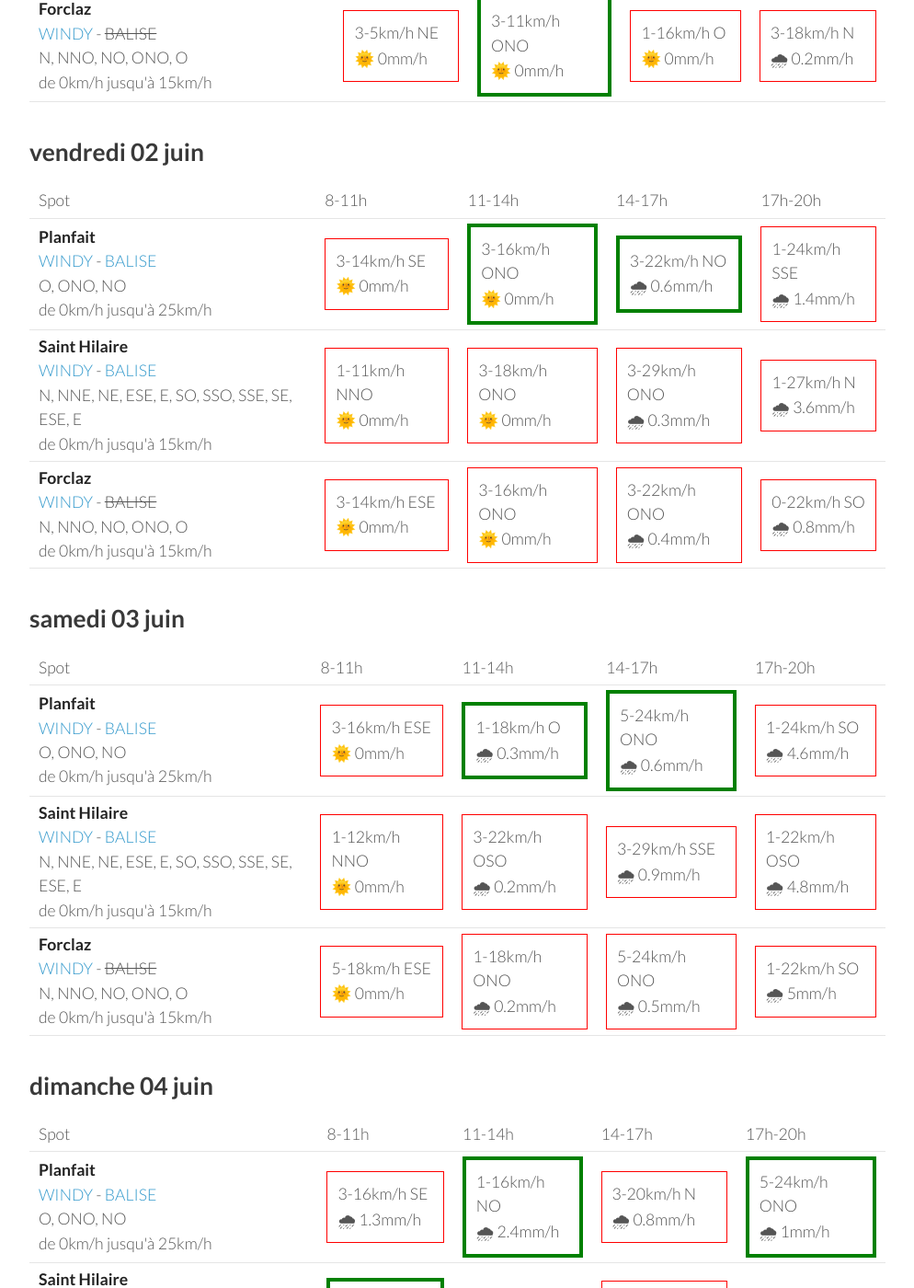
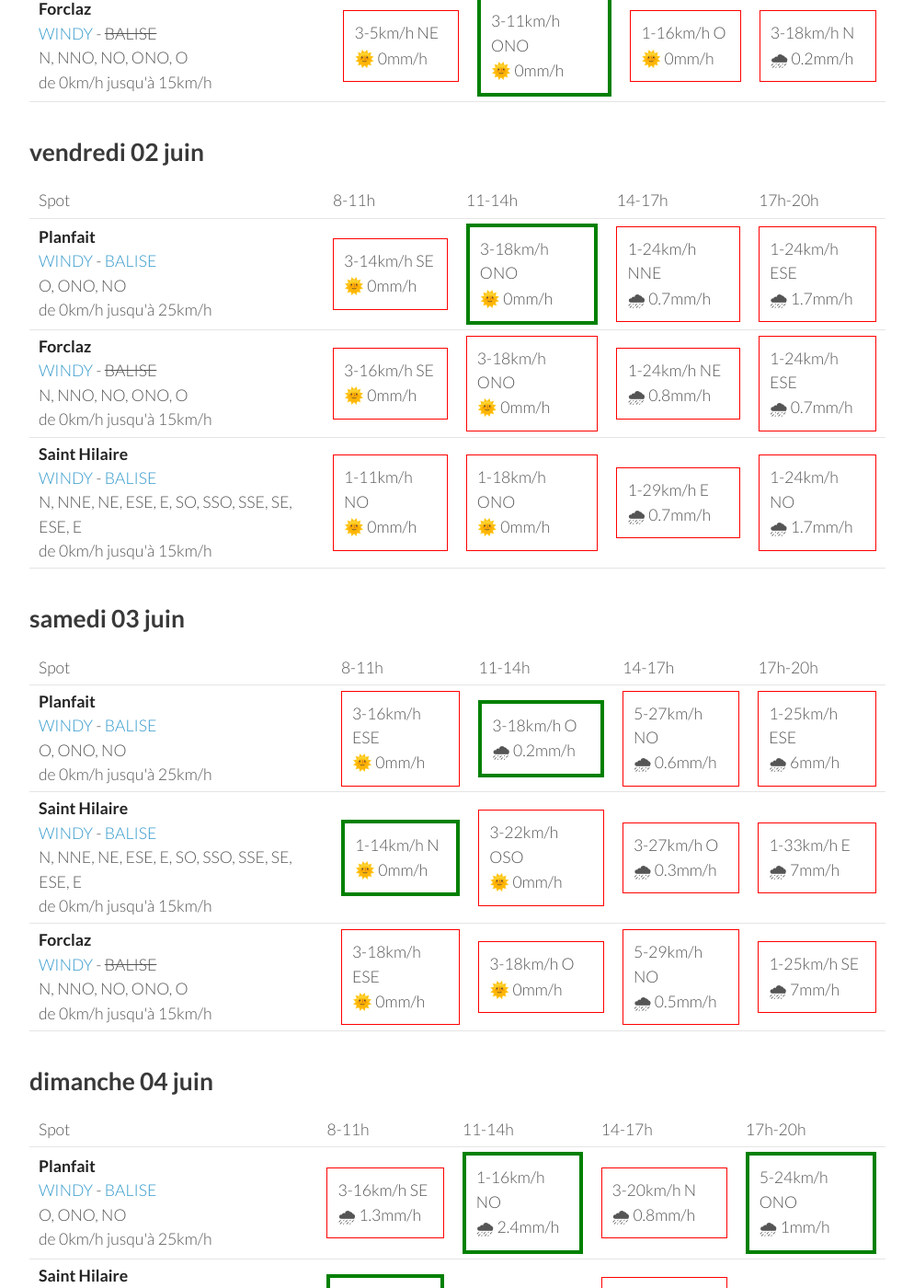
Before and after one commit to parapente-dans-le-nord/parapente-dans-le-nord.github.io, a Jekyll site: the page built from alpes_nord.markdown, in a window 1280 px wide and 1400 px high, scrolled down 1148 px. Shown: the whole window at 92% size, without its empty margins (26-1020 px from the left). Built offline with Jekyll 4.4.1, drawn with Linux system fonts in a browser that asks for light colours; some of the changed text lies outside the part shown.

Commit message:
update index.markdown

```diff
--- a/alpes_nord.markdown
+++ b/alpes_nord.markdown
@@ -114,29 +114,29 @@ page mise à jour le mercredi 31 mai 13:26
         <td><strong>Planfait</strong><br><a href="https://windy.com/45.853/6.223?45.415,6.223,8">WINDY</a> - <span class=""><a href="https://www.openwindmap.org/PP496">BALISE</a> </span><br> <span class="vent-favorable">O, ONO, NO</span><br><span class="force-vent">de 0km/h jusqu'à 25km/h</span> </td>
 
             <td><div class="not-flyable"><p>3-14km/h SE</p><p>🌞 0mm/h</p></div></td>
-            <td><div class="flyable"><p>3-16km/h ONO</p><p>🌞 0mm/h</p></div></td>
-            <td><div class="flyable"><p>3-22km/h NO</p><p>🌧 0.6mm/h</p></div></td>
-            <td><div class="not-flyable"><p>1-24km/h SSE</p><p>🌧 1.4mm/h</p></div></td>
+            <td><div class="flyable"><p>3-18km/h ONO</p><p>🌞 0mm/h</p></div></td>
+            <td><div class="not-flyable"><p>1-24km/h NNE</p><p>🌧 0.7mm/h</p></div></td>
+            <td><div class="not-flyable"><p>1-24km/h ESE</p><p>🌧 1.7mm/h</p></div></td>
+
+
+    </tr>
+<tr>
+        <td><strong>Forclaz</strong><br><a href="https://windy.com/45.814/6.247?45.375,6.246,8,m:eVwaglz">WINDY</a> - <span class="no-balise"> BALISE </span><br> <span class="vent-favorable">N, NNO, NO, ONO, O</span><br><span class="force-vent">de 0km/h jusqu'à 15km/h</span> </td>
+
+            <td><div class="not-flyable"><p>3-16km/h SE</p><p>🌞 0mm/h</p></div></td>
+            <td><div class="not-flyable"><p>3-18km/h ONO</p><p>🌞 0mm/h</p></div></td>
+            <td><div class="not-flyable"><p>1-24km/h NE</p><p>🌧 0.8mm/h</p></div></td>
+            <td><div class="not-flyable"><p>1-24km/h ESE</p><p>🌧 0.7mm/h</p></div></td>
 
 
     </tr>
 <tr>
         <td><strong>Saint Hilaire</strong><br><a href="https://windy.com/45.307/5.888?45.087,5.889,9,m:eUFagkX">WINDY</a> - <span class=""><a href="http://www.balisemeteo.com/balise.php?idBalise=61">BALISE</a> </span><br> <span class="vent-favorable">N, NNE, NE, ESE, E, SO, SSO, SSE, SE, ESE, E</span><br><span class="force-vent">de 0km/h jusqu'à 15km/h</span> </td>
 
-            <td><div class="not-flyable"><p>1-11km/h NNO</p><p>🌞 0mm/h</p></div></td>
-            <td><div class="not-flyable"><p>3-18km/h ONO</p><p>🌞 0mm/h</p></div></td>
-            <td><div class="not-flyable"><p>3-29km/h ONO</p><p>🌧 0.3mm/h</p></div></td>
-            <td><div class="not-flyable"><p>1-27km/h N</p><p>🌧 3.6mm/h</p></div></td>
-
-
-    </tr>
-<tr>
-        <td><strong>Forclaz</strong><br><a href="https://windy.com/45.814/6.247?45.375,6.246,8,m:eVwaglz">WINDY</a> - <span class="no-balise"> BALISE </span><br> <span class="vent-favorable">N, NNO, NO, ONO, O</span><br><span class="force-vent">de 0km/h jusqu'à 15km/h</span> </td>
-
-            <td><div class="not-flyable"><p>3-14km/h ESE</p><p>🌞 0mm/h</p></div></td>
-            <td><div class="not-flyable"><p>3-16km/h ONO</p><p>🌞 0mm/h</p></div></td>
-            <td><div class="not-flyable"><p>3-22km/h ONO</p><p>🌧 0.4mm/h</p></div></td>
-            <td><div class="not-flyable"><p>0-22km/h SO</p><p>🌧 0.8mm/h</p></div></td>
+            <td><div class="not-flyable"><p>1-11km/h NO</p><p>🌞 0mm/h</p></div></td>
+            <td><div class="not-flyable"><p>1-18km/h ONO</p><p>🌞 0mm/h</p></div></td>
+            <td><div class="not-flyable"><p>1-29km/h E</p><p>🌧 0.7mm/h</p></div></td>
+            <td><div class="not-flyable"><p>1-24km/h NO</p><p>🌧 1.7mm/h</p></div></td>
 
 
     </tr>
@@ -160,29 +160,29 @@ page mise à jour le mercredi 31 mai 13:26
         <td><strong>Planfait</strong><br><a href="https://windy.com/45.853/6.223?45.415,6.223,8">WINDY</a> - <span class=""><a href="https://www.openwindmap.org/PP496">BALISE</a> </span><br> <span class="vent-favorable">O, ONO, NO</span><br><span class="force-vent">de 0km/h jusqu'à 25km/h</span> </td>
 
             <td><div class="not-flyable"><p>3-16km/h ESE</p><p>🌞 0mm/h</p></div></td>
-            <td><div class="flyable"><p>1-18km/h O</p><p>🌧 0.3mm/h</p></div></td>
-            <td><div class="flyable"><p>5-24km/h ONO</p><p>🌧 0.6mm/h</p></div></td>
-            <td><div class="not-flyable"><p>1-24km/h SO</p><p>🌧 4.6mm/h</p></div></td>
+            <td><div class="flyable"><p>3-18km/h O</p><p>🌧 0.2mm/h</p></div></td>
+            <td><div class="not-flyable"><p>5-27km/h NO</p><p>🌧 0.6mm/h</p></div></td>
+            <td><div class="not-flyable"><p>1-25km/h ESE</p><p>🌧 6mm/h</p></div></td>
 
 
     </tr>
 <tr>
         <td><strong>Saint Hilaire</strong><br><a href="https://windy.com/45.307/5.888?45.087,5.889,9,m:eUFagkX">WINDY</a> - <span class=""><a href="http://www.balisemeteo.com/balise.php?idBalise=61">BALISE</a> </span><br> <span class="vent-favorable">N, NNE, NE, ESE, E, SO, SSO, SSE, SE, ESE, E</span><br><span class="force-vent">de 0km/h jusqu'à 15km/h</span> </td>
 
-            <td><div class="not-flyable"><p>1-12km/h NNO</p><p>🌞 0mm/h</p></div></td>
-            <td><div class="not-flyable"><p>3-22km/h OSO</p><p>🌧 0.2mm/h</p></div></td>
-            <td><div class="not-flyable"><p>3-29km/h SSE</p><p>🌧 0.9mm/h</p></div></td>
-            <td><div class="not-flyable"><p>1-22km/h OSO</p><p>🌧 4.8mm/h</p></div></td>
+            <td><div class="flyable"><p>1-14km/h N</p><p>🌞 0mm/h</p></div></td>
+            <td><div class="not-flyable"><p>3-22km/h OSO</p><p>🌞 0mm/h</p></div></td>
+            <td><div class="not-flyable"><p>3-27km/h O</p><p>🌧 0.3mm/h</p></div></td>
+            <td><div class="not-flyable"><p>1-33km/h E</p><p>🌧 7mm/h</p></div></td>
 
 
     </tr>
 <tr>
         <td><strong>Forclaz</strong><br><a href="https://windy.com/45.814/6.247?45.375,6.246,8,m:eVwaglz">WINDY</a> - <span class="no-balise"> BALISE </span><br> <span class="vent-favorable">N, NNO, NO, ONO, O</span><br><span class="force-vent">de 0km/h jusqu'à 15km/h</span> </td>
 
-            <td><div class="not-flyable"><p>5-18km/h ESE</p><p>🌞 0mm/h</p></div></td>
-            <td><div class="not-flyable"><p>1-18km/h ONO</p><p>🌧 0.2mm/h</p></div></td>
-            <td><div class="not-flyable"><p>5-24km/h ONO</p><p>🌧 0.5mm/h</p></div></td>
-            <td><div class="not-flyable"><p>1-22km/h SO</p><p>🌧 5mm/h</p></div></td>
+            <td><div class="not-flyable"><p>3-18km/h ESE</p><p>🌞 0mm/h</p></div></td>
+            <td><div class="not-flyable"><p>3-18km/h O</p><p>🌞 0mm/h</p></div></td>
+            <td><div class="not-flyable"><p>5-29km/h NO</p><p>🌧 0.5mm/h</p></div></td>
+            <td><div class="not-flyable"><p>1-25km/h SE</p><p>🌧 7mm/h</p></div></td>
 
 
     </tr>
```
Also changed, not shown: other parts of alpes_nord.markdown (+1 -1 lines).
